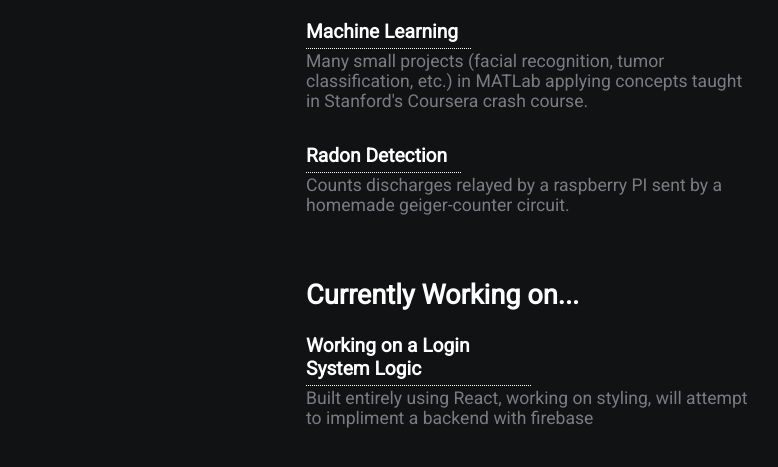
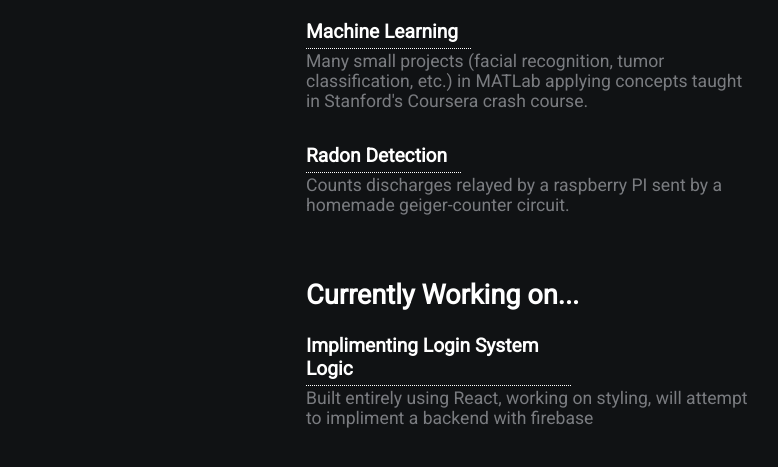
Before and after one commit to ray-hao/ray-hao.github.io, a plain HTML site: page index.html in a window 1280 px wide. Shown: the part 479-946 px from the top of the page, without its empty margins (334-1112 px from the left). Drawn offline with Linux system fonts and the light colour scheme.

Commit message:
Update index.html

```diff
--- a/index.html
+++ b/index.html
@@ -40,7 +40,7 @@
             <p>Counts discharges relayed by a raspberry PI sent by a homemade geiger-counter circuit.</p>
 
             <h2>Currently Working on...</h2>
-            <h3><a href="https://ray-hao.github.io/loginUserInterface/" style="width: 220px">Working on a Login System Logic</a></h3>
+            <h3><a href="https://ray-hao.github.io/loginUserInterface/" style="width: 260px">Implimenting Login System Logic</a></h3>
             <p>Built entirely using React, working on styling, will attempt to impliment a backend with firebase</p>
 
         </div>
```
